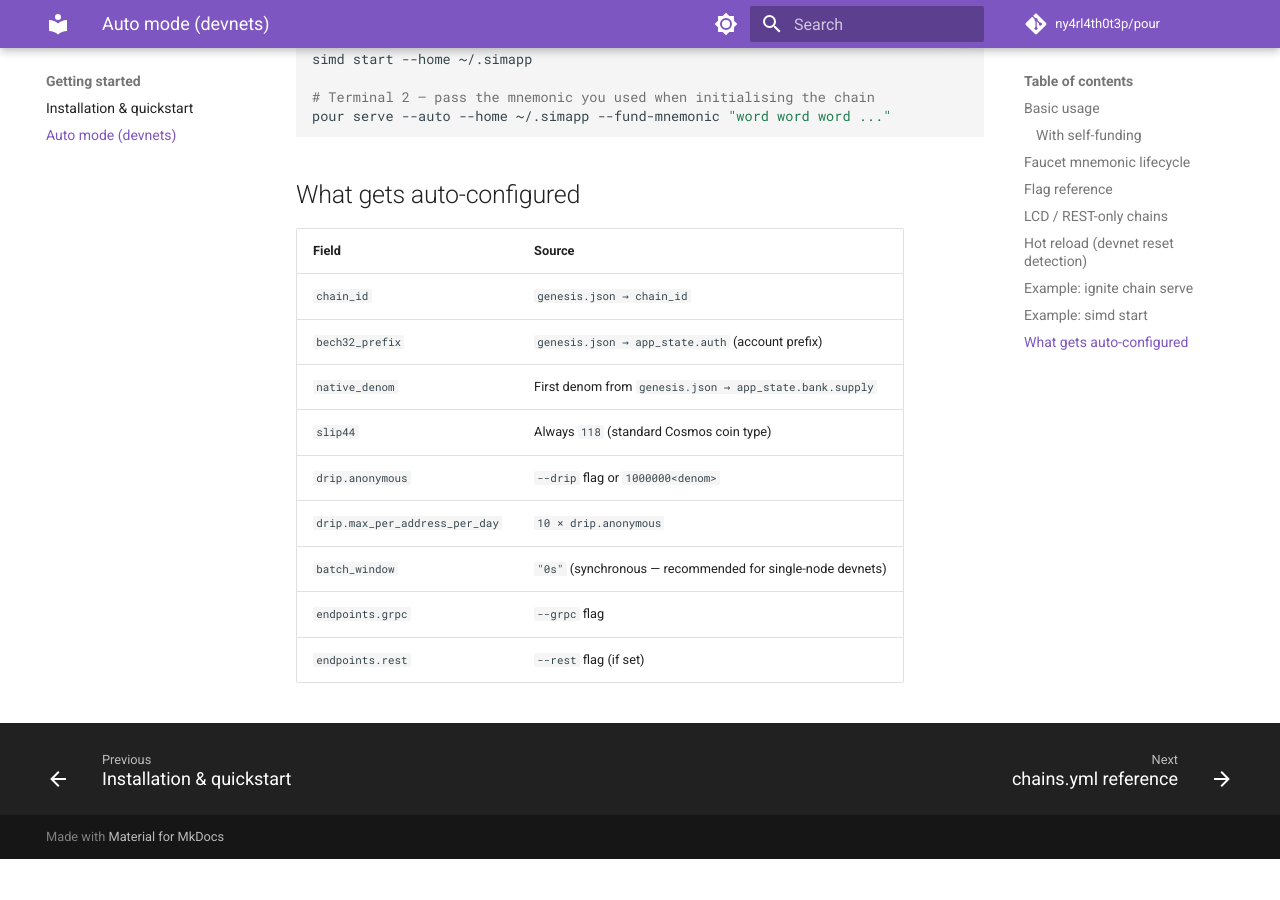
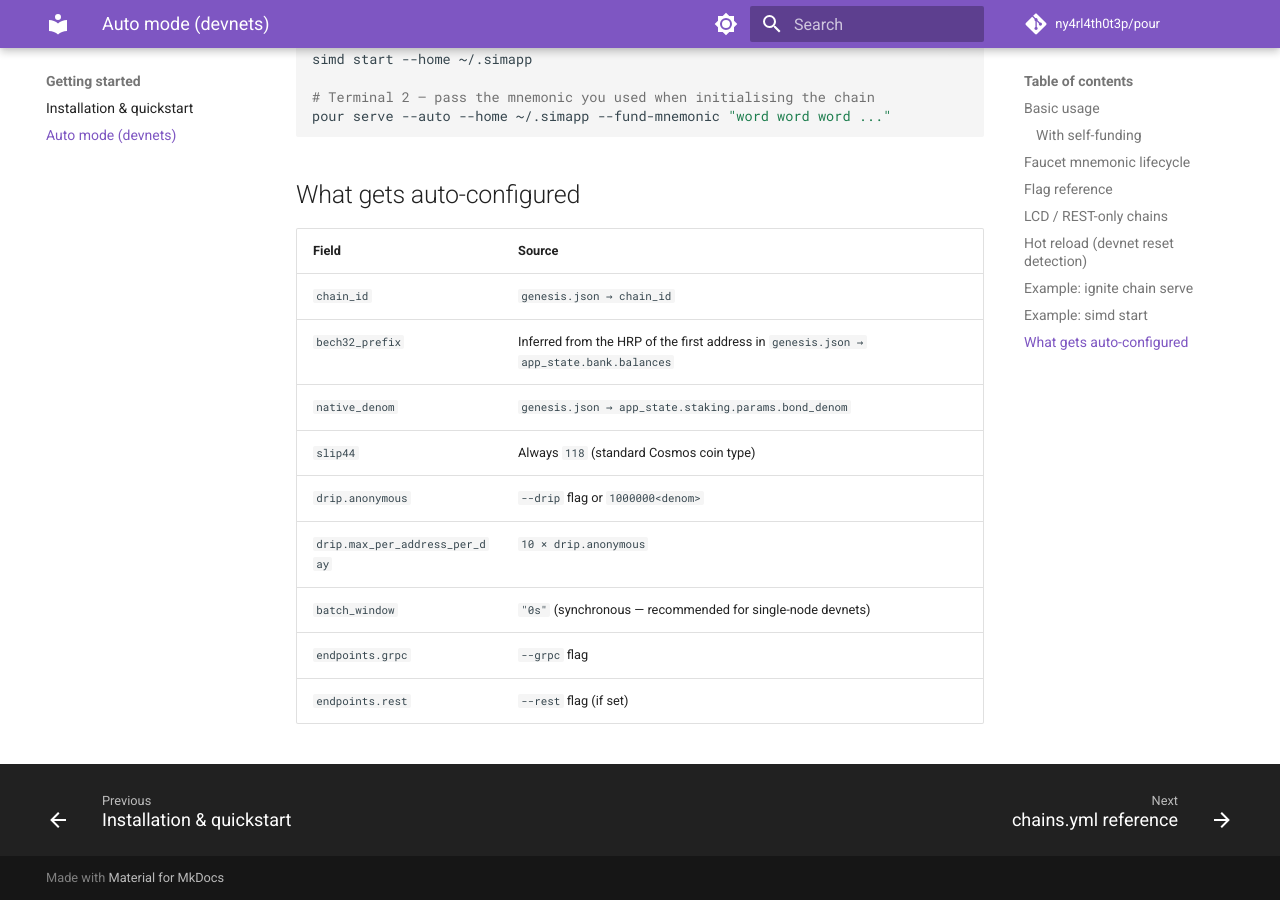
Before and after one commit to ny4rl4th0t3p/pour, an MkDocs documentation site: the page built from docs/pages/auto-mode.md, in a window 1280 px wide and 900 px high, scrolled down 2702 px. Built offline with MkDocs 1.6.1 and Material for MkDocs 9.7.7, drawn with Linux system fonts in a browser that asks for light colours; comment, search, counter and statistics services are not loaded; before the commit the page ends 3561 px from its top, so only the background shows below that.

Commit message:
**docs: update auto-mode configuration and abuse prevention details**
- Updated `auto-mode.md` to correct field sources and reflect recent changes:
  - Revised `bech32_prefix` and `native_denom` source mappings.
- Clarified abuse prevention policies in `abuse.md`:
  - Specified that daily caps are per chain and keyed on raw address bytes.
- Improved roadmap and formatting in `index.md`:
  - Fixed table alignment and updated milestone details.
- Adjusted `README.md` to align with abuse prevention updates:
  - Highlighted changes to daily cap enforcement mechanism.

```diff
--- a/docs/pages/auto-mode.md
+++ b/docs/pages/auto-mode.md
@@ -101,14 +101,14 @@ pour serve --auto --home ~/.simapp --fund-mnemonic "word word word ..."
 
 ## What gets auto-configured
 
-| Field                          | Source                                                     |
-|--------------------------------|------------------------------------------------------------|
-| `chain_id`                     | `genesis.json → chain_id`                                  |
-| `bech32_prefix`                | `genesis.json → app_state.auth` (account prefix)           |
-| `native_denom`                 | First denom from `genesis.json → app_state.bank.supply`    |
-| `slip44`                       | Always `118` (standard Cosmos coin type)                   |
-| `drip.anonymous`               | `--drip` flag or `1000000<denom>`                          |
-| `drip.max_per_address_per_day` | `10 × drip.anonymous`                                      |
-| `batch_window`                 | `"0s"` (synchronous — recommended for single-node devnets) |
-| `endpoints.grpc`               | `--grpc` flag                                              |
-| `endpoints.rest`               | `--rest` flag (if set)                                     |
+| Field                          | Source                                                                                 |
+|--------------------------------|----------------------------------------------------------------------------------------|
+| `chain_id`                     | `genesis.json → chain_id`                                                              |
+| `bech32_prefix`                | Inferred from the HRP of the first address in `genesis.json → app_state.bank.balances` |
+| `native_denom`                 | `genesis.json → app_state.staking.params.bond_denom`                                   |
+| `slip44`                       | Always `118` (standard Cosmos coin type)                                               |
+| `drip.anonymous`               | `--drip` flag or `1000000<denom>`                                                      |
+| `drip.max_per_address_per_day` | `10 × drip.anonymous`                                                                  |
+| `batch_window`                 | `"0s"` (synchronous — recommended for single-node devnets)                             |
+| `endpoints.grpc`               | `--grpc` flag                                                                          |
+| `endpoints.rest`               | `--rest` flag (if set)                                                                 |
```
Also changed, not shown: docs/pages/abuse.md (+1 -2 lines), docs/pages/index.md (+12 -12 lines), README.md.
